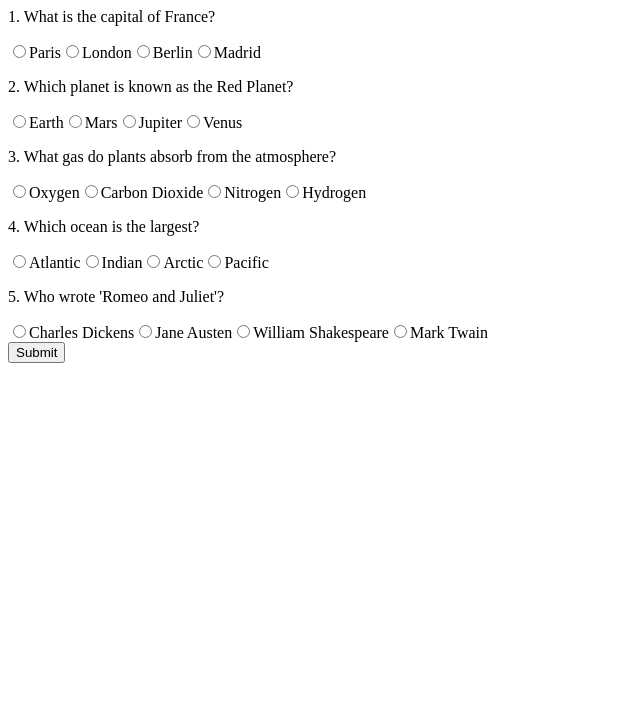
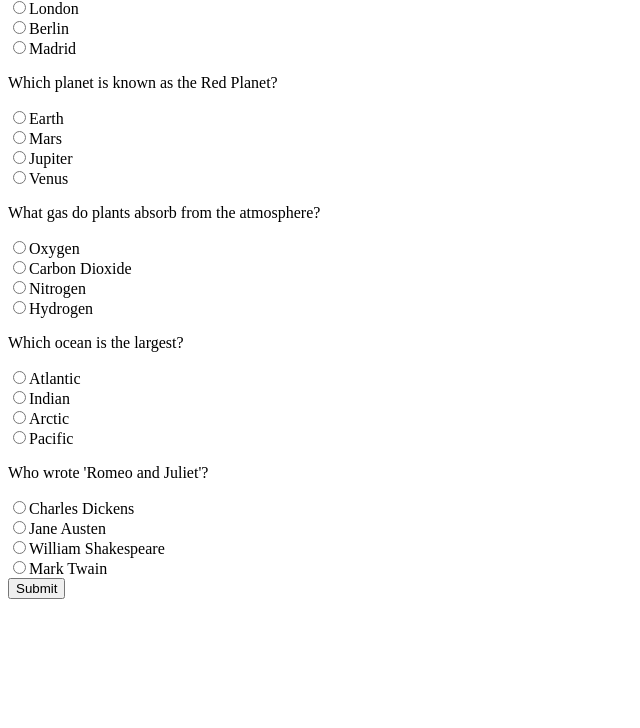
Before and after one commit to acciojob/quiz-with-session-soumya773, a website: page main.html in a window 1280 px wide. Shown: the part 72-800 px from the top of the page, without its empty margins (0-640 px from the left). Drawn offline with Linux system fonts and the light colour scheme.

Commit message:
created a submission

```diff
--- a/main.html
+++ b/main.html
@@ -4,15 +4,11 @@
   <meta charset="UTF-8" />
   <meta name="viewport" content="width=device-width, initial-scale=1.0"/>
   <title>Quiz App</title>
-  <link rel="stylesheet" href="style.css"/>
 </head>
 <body>
-  <div class="container">
-    <h1>JavaScript Quiz</h1>
-    <div id="questions"></div>
-    <button id="submit">Submit</button>
-    <div id="score"></div>
-  </div>
+  <div id="questions"></div>
+  <button id="submit">Submit</button>
+  <div id="score"></div>
 
   <script src="script.js"></script>
 </body>
--- a/script.js
+++ b/script.js
@@ -1,92 +1,83 @@
- const questions = [
+const questions = [
   {
     question: "What is the capital of France?",
-    options: ["Paris", "London", "Berlin", "Madrid"],
-    answer: 0
+    choices: ["Paris", "London", "Berlin", "Madrid"],
+    answer: 0,
   },
   {
     question: "Which planet is known as the Red Planet?",
-    options: ["Earth", "Mars", "Jupiter", "Venus"],
-    answer: 1
+    choices: ["Earth", "Mars", "Jupiter", "Venus"],
+    answer: 1,
   },
   {
     question: "What gas do plants absorb from the atmosphere?",
-    options: ["Oxygen", "Carbon Dioxide", "Nitrogen", "Hydrogen"],
-    answer: 1
+    choices: ["Oxygen", "Carbon Dioxide", "Nitrogen", "Hydrogen"],
+    answer: 1,
   },
   {
     question: "Which ocean is the largest?",
-    options: ["Atlantic", "Indian", "Arctic", "Pacific"],
-    answer: 3
+    choices: ["Atlantic", "Indian", "Arctic", "Pacific"],
+    answer: 3,
   },
   {
     question: "Who wrote 'Romeo and Juliet'?",
-    options: ["Charles Dickens", "Jane Austen", "William Shakespeare", "Mark Twain"],
-    answer: 2
-  }
+    choices: ["Charles Dickens", "Jane Austen", "William Shakespeare", "Mark Twain"],
+    answer: 2,
+  },
 ];
 
-const questionsContainer = document.getElementById("questions");
-const scoreDisplay = document.getElementById("score");
+const questionContainer = document.getElementById("questions");
 const submitBtn = document.getElementById("submit");
+const scoreDiv = document.getElementById("score");
 
-function renderQuiz() {
-  const progress = JSON.parse(sessionStorage.getItem("progress")) || {};
-  questionsContainer.innerHTML = "";
+let savedAnswers = JSON.parse(sessionStorage.getItem("progress")) || [];
 
-  questions.forEach((q, index) => {
-    const questionDiv = document.createElement("div");
-    const questionText = document.createElement("p");
-    questionText.textContent = `${index + 1}. ${q.question}`;
-    questionDiv.appendChild(questionText);
+// Render questions
+questions.forEach((q, qIndex) => {
+  const div = document.createElement("div");
+  const questionText = document.createElement("p");
+  questionText.innerText = q.question;
+  div.appendChild(questionText);
 
-    q.options.forEach((option, optIndex) => {
-      const label = document.createElement("label");
-      const radio = document.createElement("input");
-      radio.type = "radio";
-      radio.name = `question-${index}`;
-      radio.value = optIndex;
-      if (progress[`question-${index}`] == optIndex) {
-        radio.checked = true;
-      }
+  q.choices.forEach((choice, choiceIndex) => {
+    const label = document.createElement("label");
+    const input = document.createElement("input");
+    input.type = "radio";
+    input.name = `question-${qIndex}`;
+    input.value = choice;
+    input.dataset.qIndex = qIndex;
+    input.dataset.choiceIndex = choiceIndex;
 
-      radio.addEventListener("change", () => {
-        saveProgress(index, optIndex);
-      });
+    // Restore previous selection
+    if (savedAnswers[qIndex] === choiceIndex) {
+      input.setAttribute("checked", "true"); // Cypress expects this
+      input.checked = true;
+    }
 
-      label.appendChild(radio);
-      label.appendChild(document.createTextNode(option));
-      questionDiv.appendChild(label);
+    input.addEventListener("change", () => {
+      savedAnswers[qIndex] = choiceIndex;
+      sessionStorage.setItem("progress", JSON.stringify(savedAnswers));
     });
 
-    questionsContainer.appendChild(questionDiv);
+    label.appendChild(input);
+    label.appendChild(document.createTextNode(choice));
+    div.appendChild(label);
+    div.appendChild(document.createElement("br"));
   });
 
-  // Show stored score if available
-  const savedScore = localStorage.getItem("score");
-  if (savedScore !== null) {
-    scoreDisplay.textContent = `Your score is ${savedScore} out of ${questions.length}.`;
-  }
-}
+  questionContainer.appendChild(div);
+});
 
-function saveProgress(qIndex, optIndex) {
-  const progress = JSON.parse(sessionStorage.getItem("progress")) || {};
-  progress[`question-${qIndex}`] = optIndex;
-  sessionStorage.setItem("progress", JSON.stringify(progress));
-}
-
+// Submit button
 submitBtn.addEventListener("click", () => {
-  const progress = JSON.parse(sessionStorage.getItem("progress")) || {};
   let score = 0;
-
-  questions.forEach((q, index) => {
-    if (progress[`question-${index}`] == q.answer) {
+  savedAnswers.forEach((choiceIndex, i) => {
+    if (choiceIndex === questions[i].answer) {
       score++;
     }
   });
 
-  scoreDisplay.textContent = `Your score is ${score} out of ${questions.length}.`;
-  localStorage.setItem("score", score);
+  const message = `Your score is ${score} out of 5.`;
+  scoreDiv.innerText = message;
+  localStorage.setItem("score", score.toString());
 });
-
-window.onload = renderQuiz;
```
